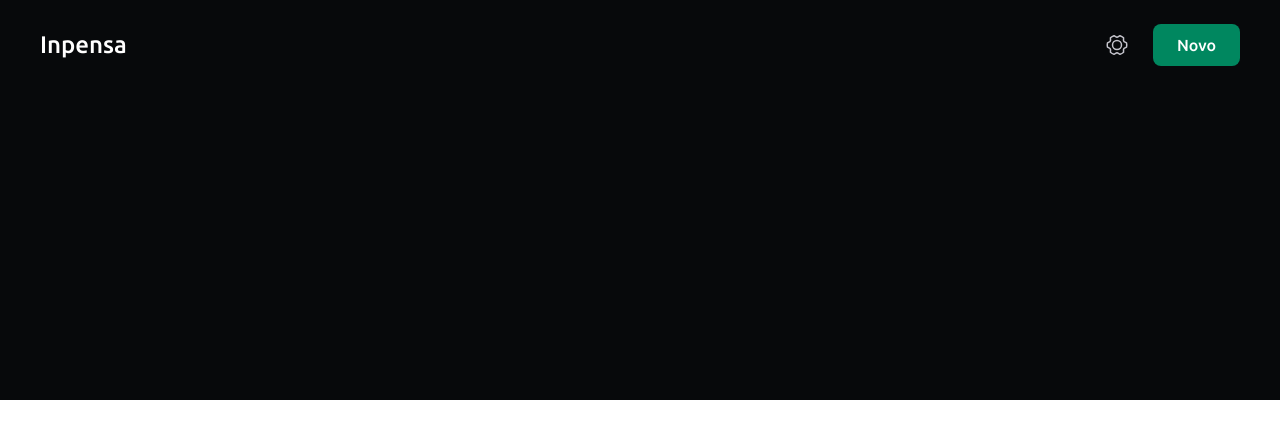
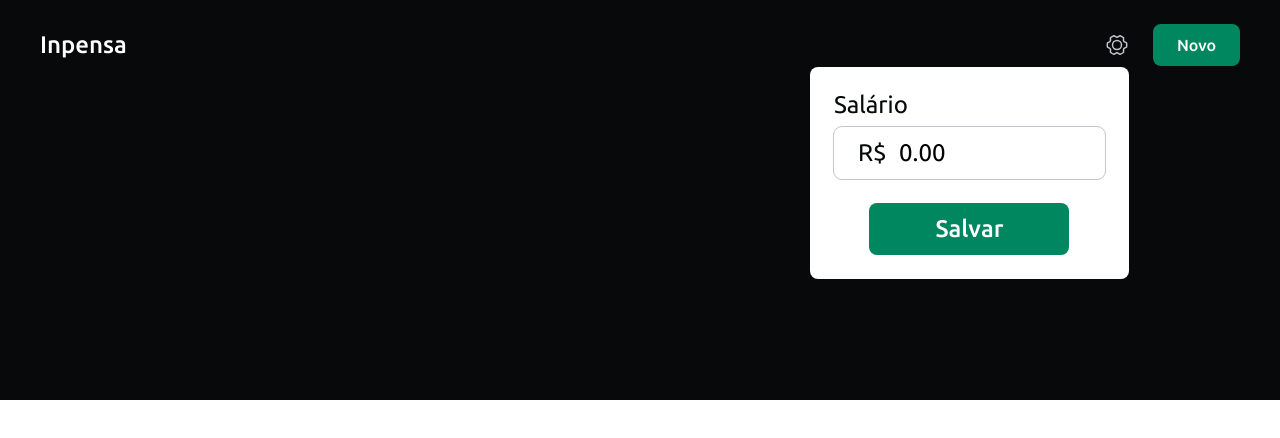
Before and after one commit to Wes-Marc/inpensa, a React (Vite) app: page / in a window 1280 px wide. Shown: the top 438 px of the page. Built offline with nearby package versions, Linux system fonts and the light colour scheme.

Commit message:
Work in progress for salary input

```diff
--- a/src/components/SettingsMenu/Settings.module.css
+++ b/src/components/SettingsMenu/Settings.module.css
@@ -1,13 +1,14 @@
-.wrapper {
+.setting {
     display: flex;
     align-items: center;
+    position: relative;
 }
 
-.wrapper .icon {
+.setting .icon {
     transition: transform 0.2s ease-in-out;
     cursor: pointer;
 }
 
-.wrapper .icon:hover {
+.setting .icon:hover {
     transform: rotate(90deg);
 }
--- a/src/components/SettingsMenu/Settings.tsx
+++ b/src/components/SettingsMenu/Settings.tsx
@@ -1,15 +1,19 @@
 import { GearSix } from 'phosphor-react';
 
 import styles from './Settings.module.css';
+import { SalaryModal } from './SettingsModal/SalaryModal';
 
 export function Settings() {
     return (
-        <div className={styles.wrapper}>
+        <>
+            <div className={styles.setting}>
                 <GearSix
                     className={styles.icon}
                     color='#c4c4cc'
                     size={24}
                 />
+                <SalaryModal />
             </div>
+        </>
     )
 };
--- /dev/null
+++ b/src/components/SettingsMenu/SettingsModal/SalaryModal.module.css
@@ -0,0 +1,59 @@
+.modal {
+    display: flex;
+    flex-direction: column;
+    background: var(--white);
+    padding: 1.5rem;
+    position: absolute;
+    bottom:-222px;
+    left: -295px;
+    border-radius: 8px;
+}
+
+.modal .input_wrapper {
+    display: flex;
+    flex-direction: column;
+    gap: 0.5rem;
+    padding-bottom: 1.5rem;
+}
+
+.modal .input_wrapper label {
+    font-size: 1.5rem;
+    line-height: 28px;
+}
+
+.modal .input_wrapper input {
+    font-size: 1.5rem;
+    line-height: 28px;
+    padding: 0.75rem 1.5rem;
+    border: none;
+    width: 16.9375rem;
+    outline: 1px solid var(--gray-300);
+    border-radius: 8px;
+}
+
+.modal .input_wrapper #currency {
+    position: relative;
+    display: inline-block;
+}
+
+.modal .input_wrapper #currency::before {
+    content: 'R$';
+    position: absolute;
+    font-size: 1.5rem;
+    line-height: 28px;
+    top: 12px;
+    left: 1.5rem;
+}
+
+.modal .input_wrapper input[type=number] {
+    padding-left: 4.0625rem;
+}
+
+.modal .input_wrapper input[type=number]:focus {
+    outline: 2px solid var(--green-500);
+}
+
+.cta_wrapper {
+    display: flex;
+    justify-content: center;
+}
--- /dev/null
+++ b/src/components/SettingsMenu/SettingsModal/SalaryModal.tsx
@@ -0,0 +1,29 @@
+import { useState } from 'react';
+import styles from './SalaryModal.module.css';
+
+export function SalaryModal() {
+    const [amount, setAmount] = useState(0);
+
+    return (
+        <form className={styles.modal}>
+            <div className={styles.input_wrapper}>
+                <label htmlFor="salaryInput">Salário</label>
+                <span id={styles.currency}>
+                    <input
+                        type="number"
+                        name="salaryInput"
+                        id={styles.salaryInput}
+                        min="0.00"
+                        max="10000.00"
+                        step="0.01"
+                        value={amount.toFixed(2)}
+                        onChange={event => setAmount(Number(event.target.value))}
+                    />
+                </span>
+            </div>
+            <div className={styles.cta_wrapper}>
+                <button className="cta-salvar" type="submit">Salvar</button>
+            </div>
+        </form>
+    );
+};
--- a/src/global.css
+++ b/src/global.css
@@ -95,3 +95,22 @@ h5 {
 .cta-novo:hover {
     background: var(--green-300);
 }
+
+.cta-salvar {
+    background: var(--cta-salvar);
+    color: var(--white);
+    font-size: 1.5rem;
+    font-weight: 500;
+    line-height: 28px;
+    width: 12.5rem;
+    padding: 0.75rem 0;
+    border: none;
+    border-radius: 8px;
+    cursor: pointer;
+
+    transition: background-color 0.2s ease-in-out;
+}
+
+.cta-salvar:hover {
+    background: var(--green-300);
+}
```
Lines whose indentation alone changed are shown as unchanged.
